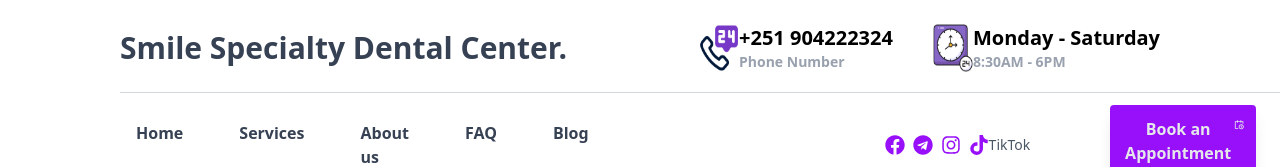
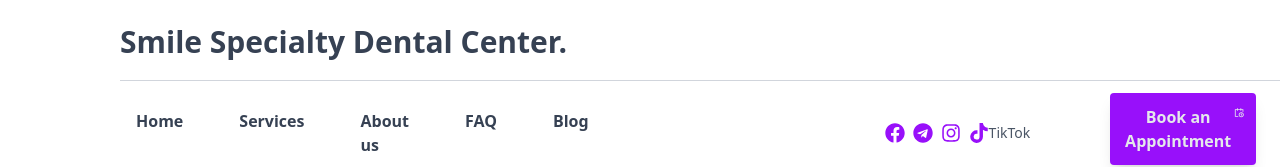
Before and after one commit to REDRAGO14/Smile_Dental_Clinic, a React (Vite) app: page / in a window 1280 px wide. Shown: the top 167 px of the page. Built offline with nearby package versions, Linux system fonts and the light colour scheme.

Commit message:
Remove phone number and hours from Navbar
Removed phone number and operating hours sections from the Navbar component.

```diff
--- a/src/components/Navbar.jsx
+++ b/src/components/Navbar.jsx
@@ -10,11 +10,7 @@ export default function Navbar() {
         <div className="open-hour flex">
           <div></div>
 
-          <a href="tel:+251904222324" className='hover:text-teal-500 transition-2s flex'><img src={phone} className="w-10 "alt="" /><p className='font-semibold text-xl grid mr-10 hover:text-teal-500'>  +251 904222324 <span className='text-gray-400 font-small text-sm '>Phone Number</span></p></a>
-          <div className="flex">
-            <img src={clock} className="w-10 "alt="" />
-            <p className='font-semibold text-xl grid '>Monday - Saturday<span  className='text-gray-400 font-small text-sm' > 8:30AM - 6PM</span></p>
-          </div>
+
 
         </div>
       </div>
```
